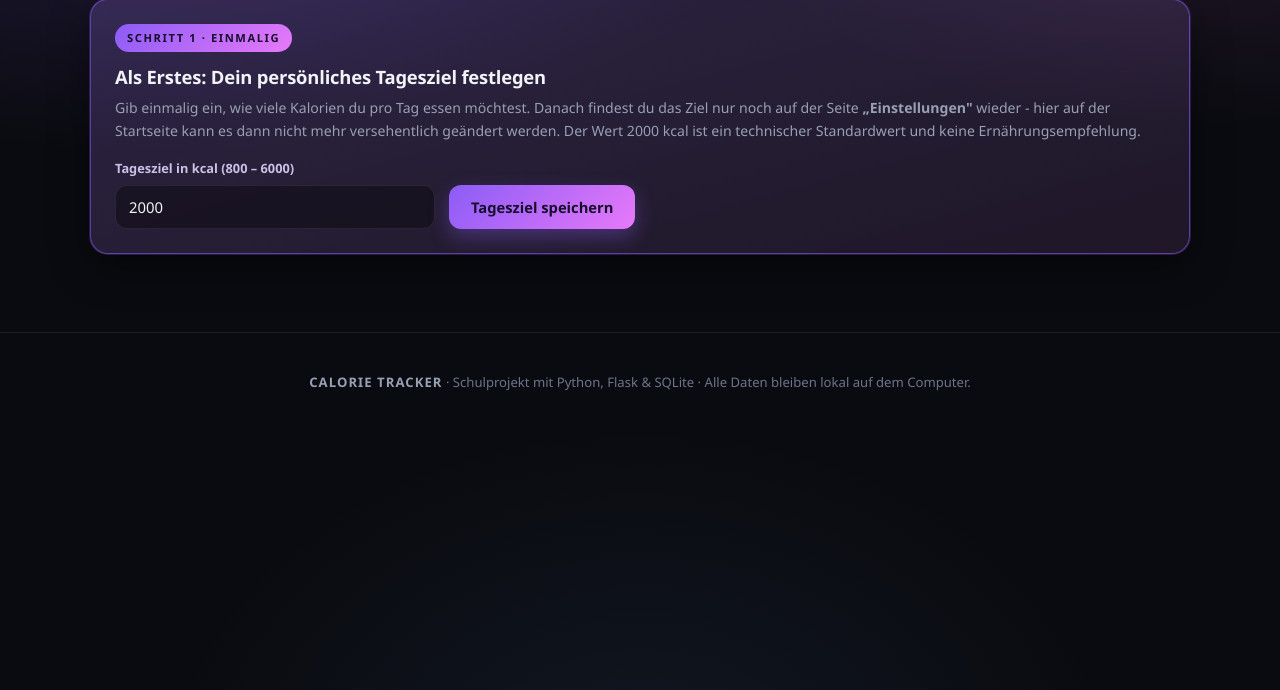
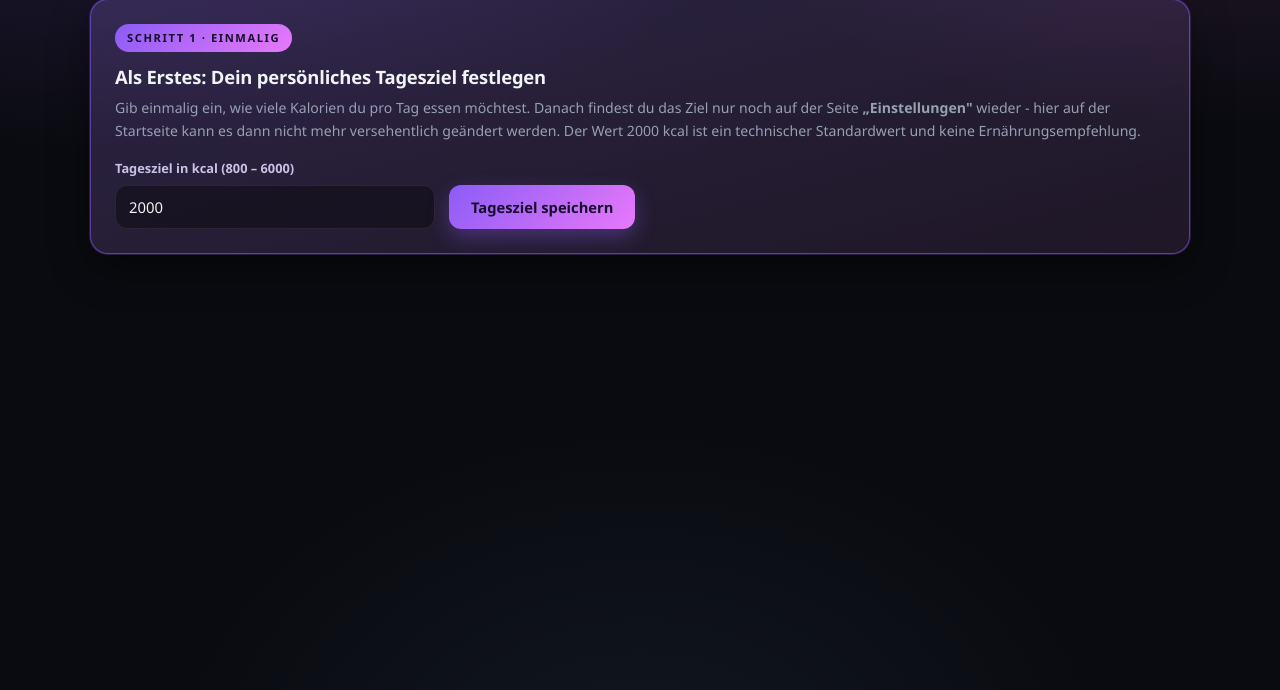
Before and after one commit to kai16boehlkau-cpu/Kai, a Flask app: page / in a window 1280 px wide. Shown: the part 95-785 px from the top of the page. Run offline with Flask 3, Linux system fonts and the light colour scheme; data comes from the database, SQL or seed files in the repository; data that the repository does not hold is empty.

Commit message:
Fusszeile mit Schulprojekt-Hinweis komplett entfernt

```diff
--- a/datenbank.html
+++ b/datenbank.html
@@ -152,10 +152,6 @@
 
   </main>
 
-  <footer class="site-footer">
-    <p><strong>CALORIE TRACKER</strong> · Schulprojekt mit Python, Flask &amp; SQLite · Alle Daten bleiben lokal auf dem Computer.</p>
-  </footer>
-
   <script src="static/app.js"></script>
 </body>
 </html>
--- a/einstellungen.html
+++ b/einstellungen.html
@@ -66,10 +66,6 @@
 
   </main>
 
-  <footer class="site-footer">
-    <p><strong>CALORIE TRACKER</strong> · Schulprojekt mit Python, Flask &amp; SQLite · Alle Daten bleiben lokal auf dem Computer.</p>
-  </footer>
-
   <script src="static/app.js"></script>
 </body>
 </html>
--- a/index.html
+++ b/index.html
@@ -349,10 +349,6 @@
 
   </main>
 
-  <footer class="site-footer">
-    <p><strong>CALORIE TRACKER</strong> · Schulprojekt mit Python, Flask &amp; SQLite · Alle Daten bleiben lokal auf dem Computer.</p>
-  </footer>
-
   <script src="static/app.js"></script>
 </body>
 </html>
--- a/kalender.html
+++ b/kalender.html
@@ -83,10 +83,6 @@
 
   </main>
 
-  <footer class="site-footer">
-    <p><strong>CALORIE TRACKER</strong> · Schulprojekt mit Python, Flask &amp; SQLite · Alle Daten bleiben lokal auf dem Computer.</p>
-  </footer>
-
   <script src="static/app.js"></script>
 </body>
 </html>
--- a/static/style.css
+++ b/static/style.css
@@ -1095,18 +1095,7 @@ input[type="date"] { max-width: 100%; }
 
 .toast.hide { animation: toastOut 0.4s ease both; }
 
-/* ---------- 13) Fußzeile ---------- */
-.site-footer {
-  border-top: 1px solid var(--border);
-  text-align: center;
-  padding: 26px 16px 44px;
-  color: var(--muted-2);
-  font-size: 0.82rem;
-}
-
-.site-footer strong { color: var(--muted); letter-spacing: 0.08em; }
-
-/* ---------- 14) Animationen ---------- */
+/* ---------- 13) Animationen ---------- */
 .fade-in {
   opacity: 0;
   transform: translateY(18px);
@@ -1158,7 +1147,7 @@ input[type="date"] { max-width: 100%; }
   animation: numberPop 0.5s ease;
 }
 
-/* ---------- 15) Barrierefreiheit: weniger Bewegung ---------- */
+/* ---------- 14) Barrierefreiheit: weniger Bewegung ---------- */
 @media (prefers-reduced-motion: reduce) {
   html { scroll-behavior: auto; }
 
@@ -1171,7 +1160,7 @@ input[type="date"] { max-width: 100%; }
   .fade-in { opacity: 1; transform: none; }
 }
 
-/* ---------- 16) Responsive (Handy & Tablet) ---------- */
+/* ---------- 15) Responsive (Handy & Tablet) ---------- */
 @media (max-width: 1020px) {
   .kpi-grid { grid-template-columns: repeat(2, 1fr); }
   .kpi-ring { grid-column: span 2; }
@@ -1238,7 +1227,7 @@ input[type="date"] { max-width: 100%; }
   .start-form .btn { width: 100%; }
 }
 
-/* ---------- 17) Ladebildschirm mit Logo-Animation ----------
+/* ---------- 16) Ladebildschirm mit Logo-Animation ----------
    Das Logo erscheint beim Öffnen groß mittig und fliegt
    danach animiert an seinen Platz neben den Schriftzug.
    Die Bewegung selbst wird von JavaScript gesteuert (FLIP):
@@ -1314,7 +1303,7 @@ input[type="date"] { max-width: 100%; }
   transform: translateY(-10px);
 }
 
-/* ---------- 18) Start-Karte: Tagesziel nur beim ersten Mal ---------- */
+/* ---------- 17) Start-Karte: Tagesziel nur beim ersten Mal ---------- */
 .start-card {
   border: 1px solid rgba(139, 92, 246, 0.55);
   background:
@@ -1363,7 +1352,7 @@ input[type="date"] { max-width: 100%; }
 
 .start-form .btn { flex: 0 0 auto; }
 
-/* ---------- 19) Kleinige Zusätze ---------- */
+/* ---------- 18) Kleinige Zusätze ---------- */
 .kpi-link {
   margin-top: 6px;
   font-size: 0.78rem;
@@ -1395,7 +1384,7 @@ input[type="date"] { max-width: 100%; }
 
 .goal-readonly span { color: var(--muted); font-size: 0.88rem; }
 
-/* ---------- 20) Einstellungen ---------- */
+/* ---------- 19) Einstellungen ---------- */
 .settings-grid {
   display: grid;
   grid-template-columns: 1fr 1.2fr;
@@ -1427,7 +1416,7 @@ code {
   color: #d8d2f5;
 }
 
-/* ---------- 21) Datenbank-Diagramm ---------- */
+/* ---------- 20) Datenbank-Diagramm ---------- */
 .db-card {
   border: 2px solid rgba(52, 211, 153, 0.45);
   background:
@@ -1610,7 +1599,7 @@ code {
   border-radius: 0 var(--radius-sm) var(--radius-sm) 0;
 }
 
-/* ---------- 22) Responsive für die neuen Bereiche ---------- */
+/* ---------- 21) Responsive für die neuen Bereiche ---------- */
 @media (max-width: 1020px) {
   .db-explain { grid-template-columns: 1fr 1fr; }
   .db-diagram { grid-template-columns: 1fr; }
@@ -1636,7 +1625,7 @@ code {
 
 
 
-/* ---------- 23) Gesperrt, solange kein Tagesziel festgelegt ist ---------- */
+/* ---------- 22) Gesperrt, solange kein Tagesziel festgelegt ist ---------- */
 .goal-locked .main-nav a:not(.active) { display: none; }
 .goal-locked .hero,
 .goal-locked .kpi-grid,
@@ -1644,7 +1633,7 @@ code {
 .goal-locked .split,
 .goal-locked #stagebuch { display: none !important; }
 
-/* ---------- 24) Kalender ---------- */
+/* ---------- 23) Kalender ---------- */
 .cal-toolbar {
   display: flex;
   align-items: center;
@@ -1777,7 +1766,7 @@ code {
   .cal-kcal { display: none; }
 }
 
-/* ---------- 25) Responsive-Korrekturen (stehen zuletzt und gewinnen) ---------- */
+/* ---------- 24) Responsive-Korrekturen (stehen zuletzt und gewinnen) ---------- */
 @media (max-width: 540px) {
   .start-form {
     flex-direction: column;
--- a/templates/base.html
+++ b/templates/base.html
@@ -70,10 +70,6 @@
     {% block content %}{% endblock %}
   </main>
 
-  <footer class="site-footer">
-    <p><strong>CALORIE TRACKER</strong> · Schulprojekt mit Python, Flask &amp; SQLite · Alle Daten bleiben lokal auf dem Computer.</p>
-  </footer>
-
   <script src="{{ url_for('static', filename='script.js') }}"></script>
 </body>
 </html>
```
